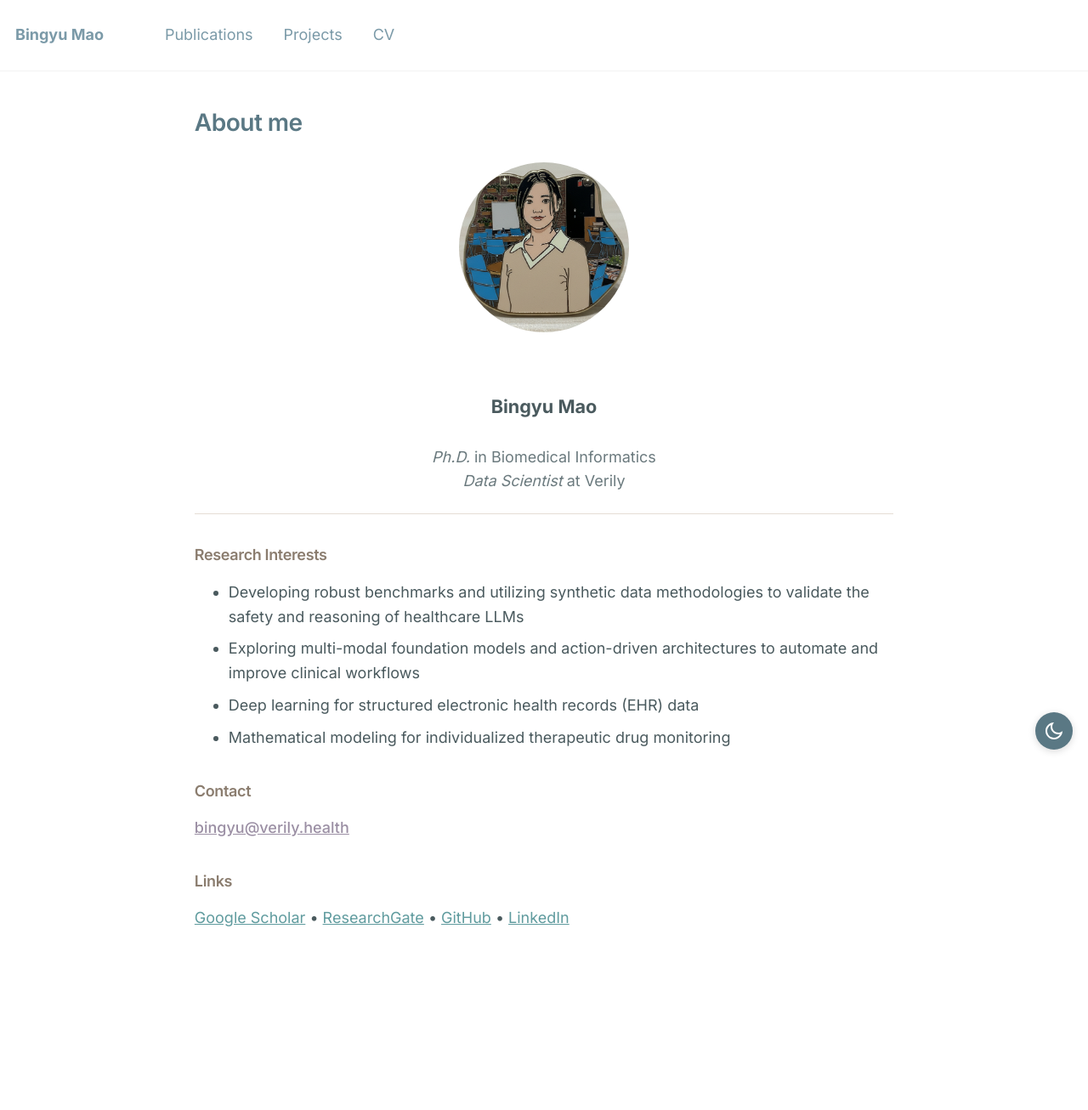
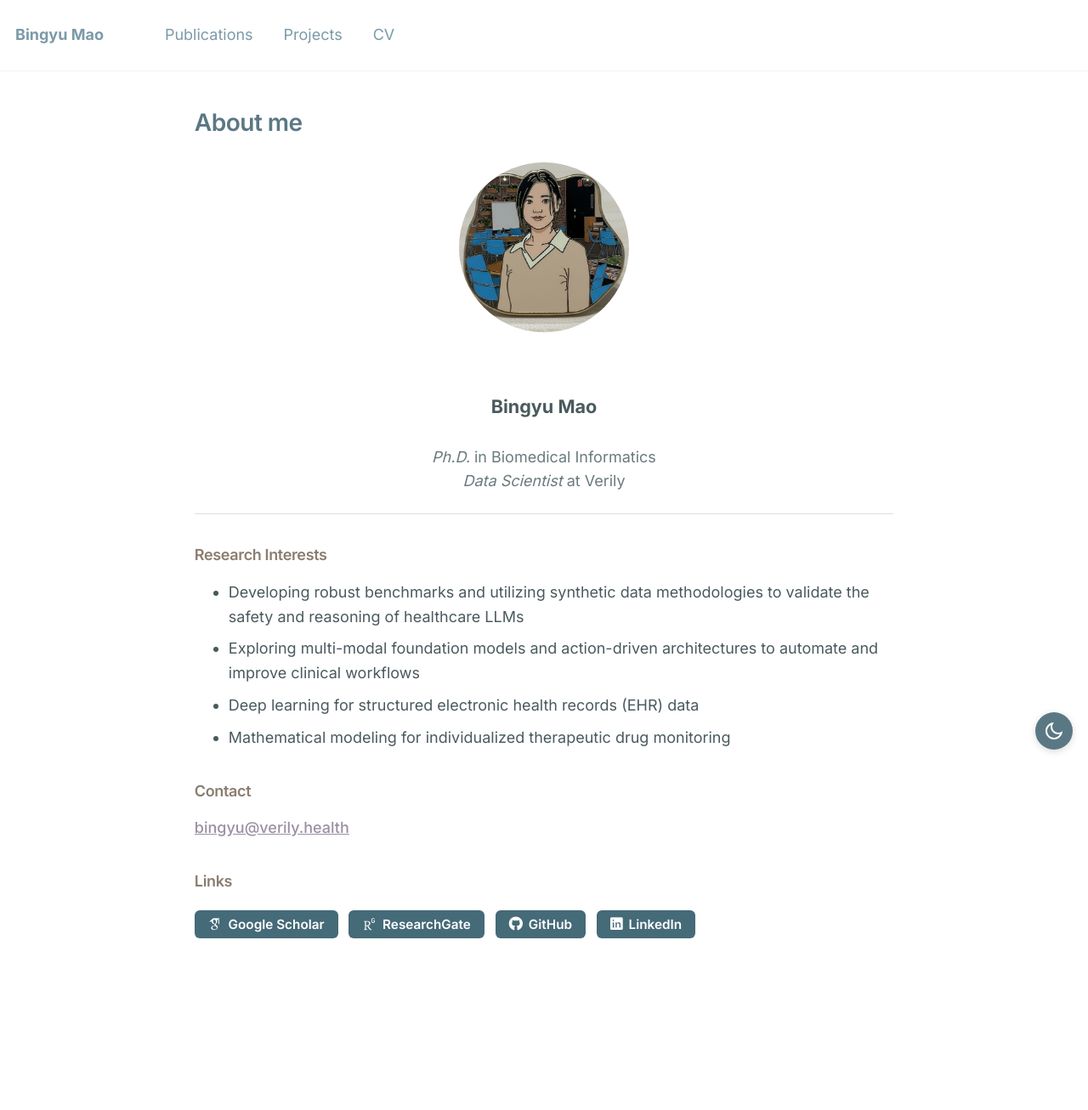
Before and after one commit to BingyuMao/BingyuMao.github.io, a Jekyll site: the page built from _pages/about.md, in a window 1280 px wide. Shown: the whole page at 85% size. Built offline with Jekyll 4.4.1, drawn with Linux system fonts in a browser that asks for light colours; some web fonts are replaced.

Commit message:
Readable icon buttons for card actions and home social links
The card buttons had poor contrast (Live demo white-on-teal was 2.57:1)
and, worse, the theme's !important link-color rules were overriding the
white label text entirely. Add a reusable .link-btn style with deep
backgrounds (white contrast >=5.7:1) and a #main-scoped color override so
the theme link rules can't recolor the labels.

Apply it to the project card (Live demo / GitHub) and convert the home
page links into logo buttons (Google Scholar, ResearchGate, GitHub,
LinkedIn) using Font Awesome and Academicons.

Co-Authored-By: Claude Opus 4.8 (1M context) <noreply@anthropic.com>

```diff
--- a/_pages/about.md
+++ b/_pages/about.md
@@ -43,8 +43,8 @@ redirect_from:
 
 <h3>Links</h3>
 <p>
-    <a href="https://scholar.google.com/citations?hl=en&user=A7ajrdwAAAAJ">Google Scholar</a> •
-    <a href="https://www.researchgate.net/profile/Bingyu-Mao">ResearchGate</a> •
-    <a href="https://github.com/BingyuMao">GitHub</a> •
-    <a href="https://www.linkedin.com/in/bingyu-mao/">LinkedIn</a>
+    <a class="link-btn" href="https://scholar.google.com/citations?hl=en&user=A7ajrdwAAAAJ" target="_blank" rel="noopener"><i class="ai ai-google-scholar"></i> Google Scholar</a>
+    <a class="link-btn" href="https://www.researchgate.net/profile/Bingyu-Mao" target="_blank" rel="noopener"><i class="ai ai-researchgate"></i> ResearchGate</a>
+    <a class="link-btn" href="https://github.com/BingyuMao" target="_blank" rel="noopener"><i class="fab fa-github"></i> GitHub</a>
+    <a class="link-btn" href="https://www.linkedin.com/in/bingyu-mao/" target="_blank" rel="noopener"><i class="fab fa-linkedin"></i> LinkedIn</a>
 </p>
--- a/_sass/_custom.scss
+++ b/_sass/_custom.scss
@@ -93,10 +93,6 @@ summary::before {
 
   &__actions {
     margin: 0;
-
-    .btn {
-      margin-bottom: 0.3em;
-    }
   }
 
   &__note {
@@ -142,3 +138,53 @@ details.pub > summary {
     display: none;
   }
 }
+
+/* ----------------------------------------------------------------------------
+   Icon action / link buttons — used by project cards and home social links.
+   Deep backgrounds give white text a >=5.7:1 contrast ratio (WCAG AA).
+   ---------------------------------------------------------------------------- */
+.link-btn {
+  display: inline-flex;
+  align-items: center;
+  gap: 0.5em;
+  margin: 0.3em 0.5em 0.3em 0;
+  padding: 0.55em 1.05em;
+  font-family: $sans-serif;
+  font-size: 0.85em;
+  font-weight: 600;
+  line-height: 1;
+  text-decoration: none !important;
+  background-color: #456a78; /* deep Morandi blue — white contrast 5.9 */
+  border-radius: 6px;
+  cursor: pointer;
+  transition: background-color 0.2s ease, transform 0.2s ease, box-shadow 0.2s ease;
+
+  i {
+    font-size: 1.05em;
+    line-height: 1;
+  }
+
+  &:hover {
+    background-color: #375563;
+    transform: translateY(-1px);
+    box-shadow: 0 3px 9px var(--card-shadow-hover);
+  }
+
+  /* prominent accent variant (e.g. Live demo) */
+  &--accent {
+    background-color: #1f6f84; /* deep teal — white contrast 5.7 */
+
+    &:hover {
+      background-color: #16596b;
+    }
+  }
+}
+
+/* Keep button labels white: the theme's link-color rules use !important with
+   higher specificity than a plain class, so raise specificity with #main. */
+#main a.link-btn,
+#main a.link-btn:visited,
+#main a.link-btn:hover,
+#main a.link-btn:focus {
+  color: #ffffff !important;
+}
```
Also changed, not shown: _pages/projects.md (+2 -2 lines).
